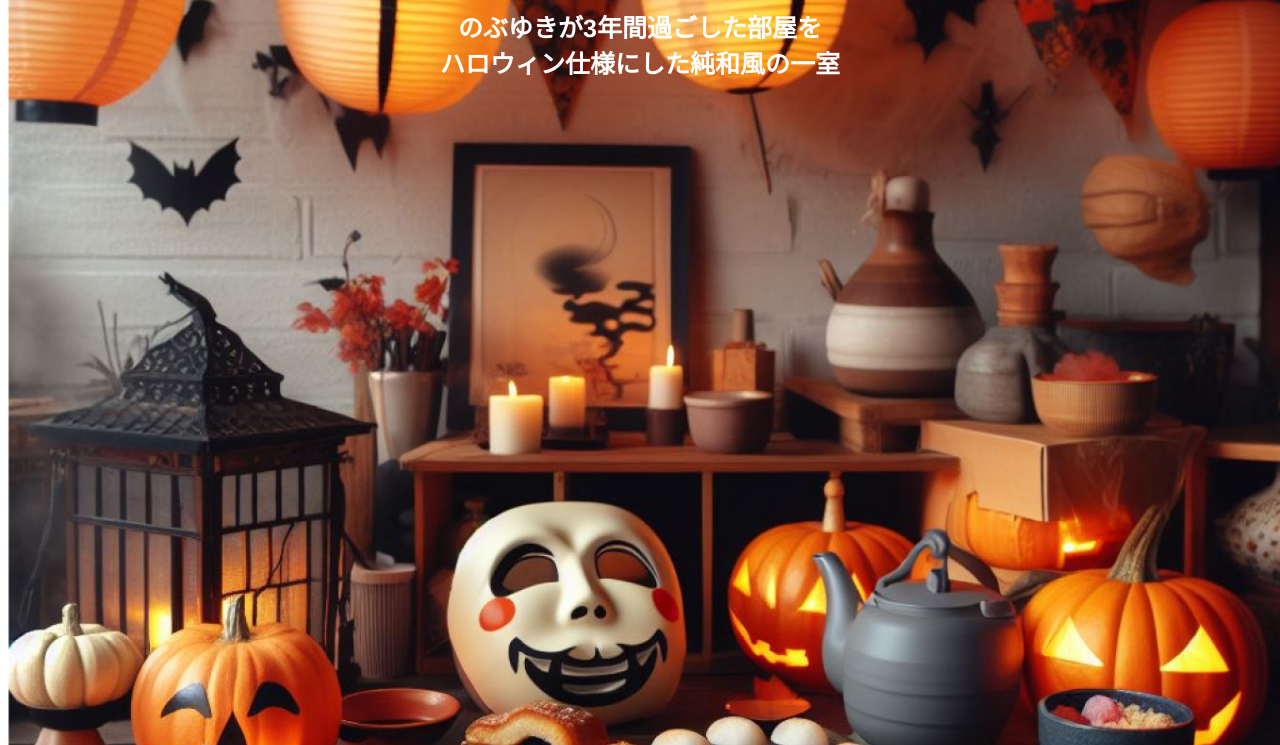
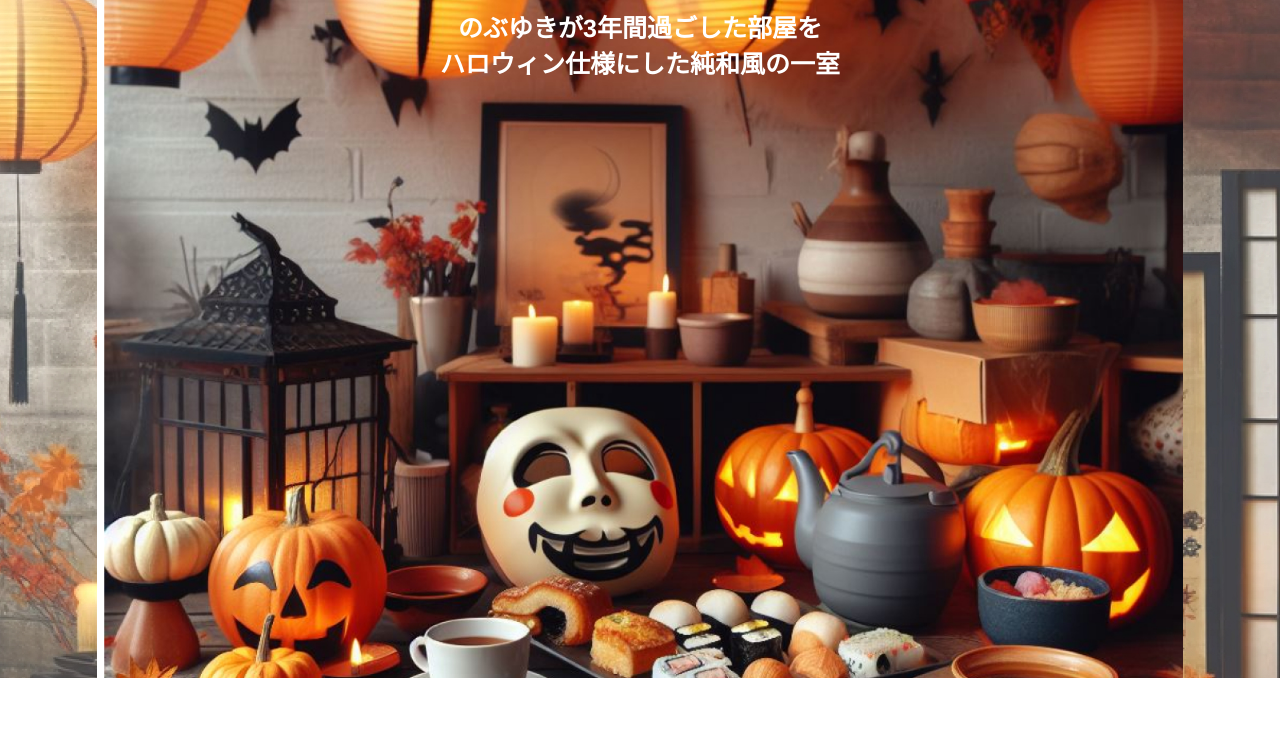
Before and after one commit to NobuyukiIchioka/Codestep-3, a plain HTML site: page index.html in a window 1280 px wide. Shown: the part 122-867 px from the top of the page. Drawn offline with Linux system fonts and the light colour scheme; some packages are replaced by stand-ins of ours.

Commit message:
完成版更新

```diff
--- a/css/style.css
+++ b/css/style.css
@@ -19,7 +19,6 @@ a {
 
 .wrapper{
   position: relative;
-  background-image: url("main_back.jpg") ;
   margin-bottom: 70px;
 
     display: flex;
@@ -36,10 +35,16 @@ Mainvisual
 横は中央、縦をトップに配置する。
 */
 #mainvisual img {
-  width: 100%;
-  /* height: 100vh; */
+  height: 100vh;
   object-fit: cover;
   object-position: center top;
+  display: block;
+  margin: auto;
+}
+
+.main-back{
+  background-image: url("../img/main_back.jpg");
+  width: 100%;
 }
 
 /*-------------------------------------------
```
